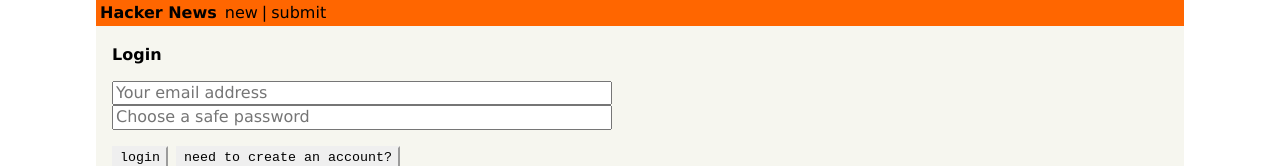
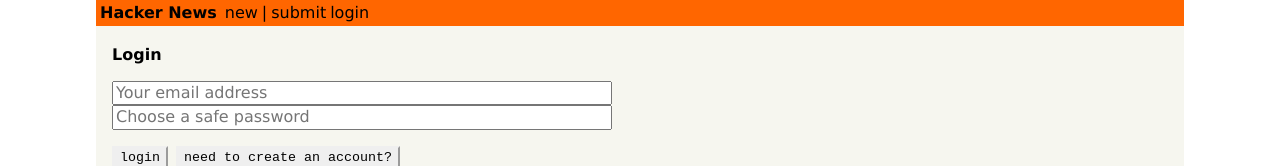
Before and after one commit to FelixPriori/hackernews-react-apollo, a React (Create React App) app: page /login in a window 1280 px wide. Shown: the top 166 px of the page. Built offline with nearby package versions, Linux system fonts and the light colour scheme.

Commit message:
fetch token from localstorage to determine ui

```diff
--- a/src/components/Header.js
+++ b/src/components/Header.js
@@ -1,9 +1,17 @@
 import React from 'react'
 import {useHistory} from 'react-router'
-import {Link, withRouter} from 'react-router-dom'
+import {Link} from 'react-router-dom'
+import {AUTH_TOKEN} from '../constants'
 
 function Header() {
   const history = useHistory()
+
+  /*
+    WARNING
+    Storing JWTs in localStorage is not a safe approach to implement authentication on the frontend.
+    Because this tutorial is focused on GraphQL, we want to keep things simple and therefore are using it here.
+  */
+  const authToken = localStorage.getItem(AUTH_TOKEN)
   return (
     <div className="flex pa1 justify-between nowrap orange">
       <div className="flex flex-fixed black">
@@ -15,6 +23,23 @@
         <Link to="/create" className="ml1 no-underline black">
           submit
         </Link>
+        <div className="flex flex-fixed">
+          {authToken ? (
+            <div
+              className="ml1 pointer black"
+              onClick={() => {
+                localStorage.removeItem(AUTH_TOKEN)
+                history.push(`/`)
+              }}
+            >
+              logout
+            </div>
+          ) : (
+            <Link to="login" className="ml1 no-underline black">
+              login
+            </Link>
+          )}
+        </div>
       </div>
     </div>
   )
```
